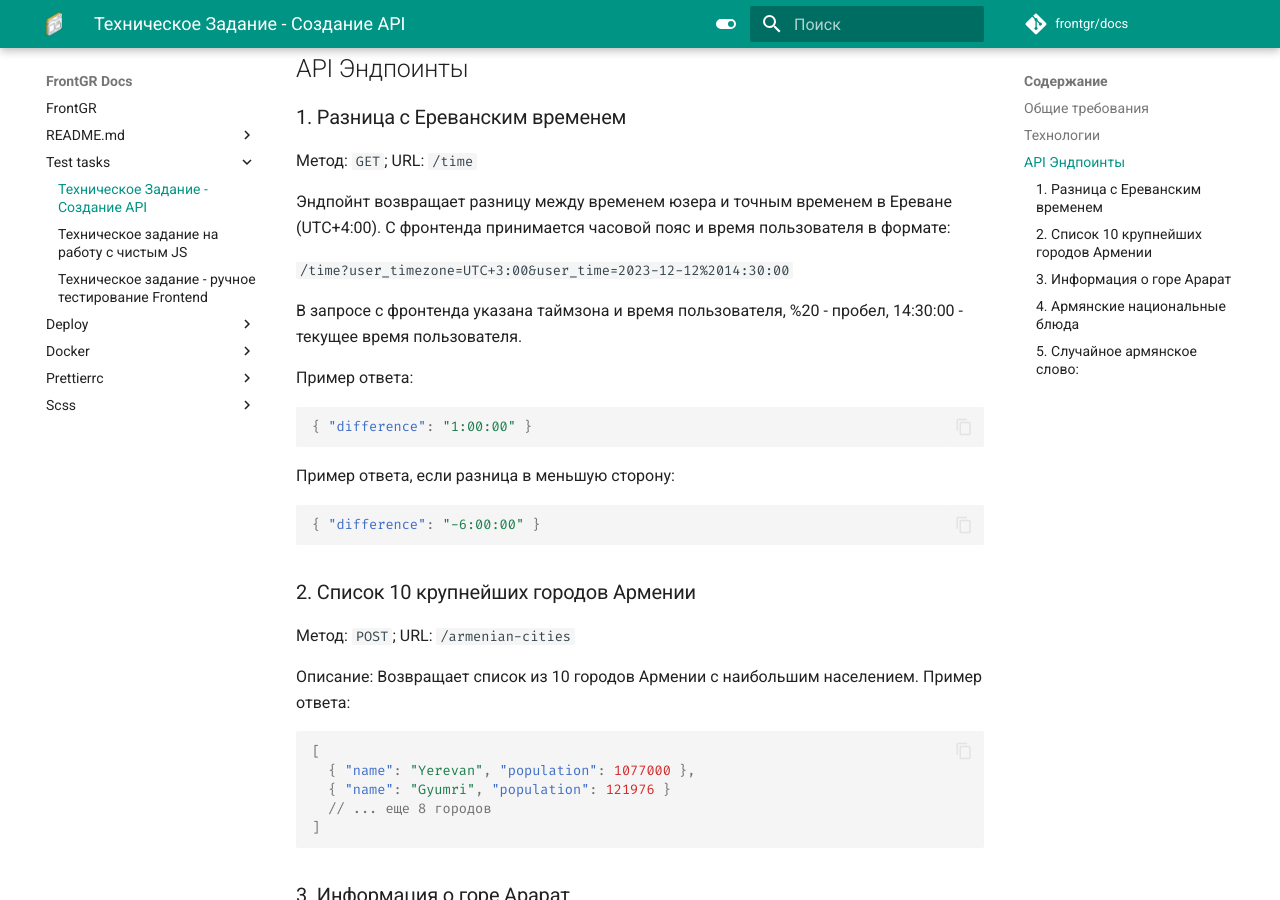
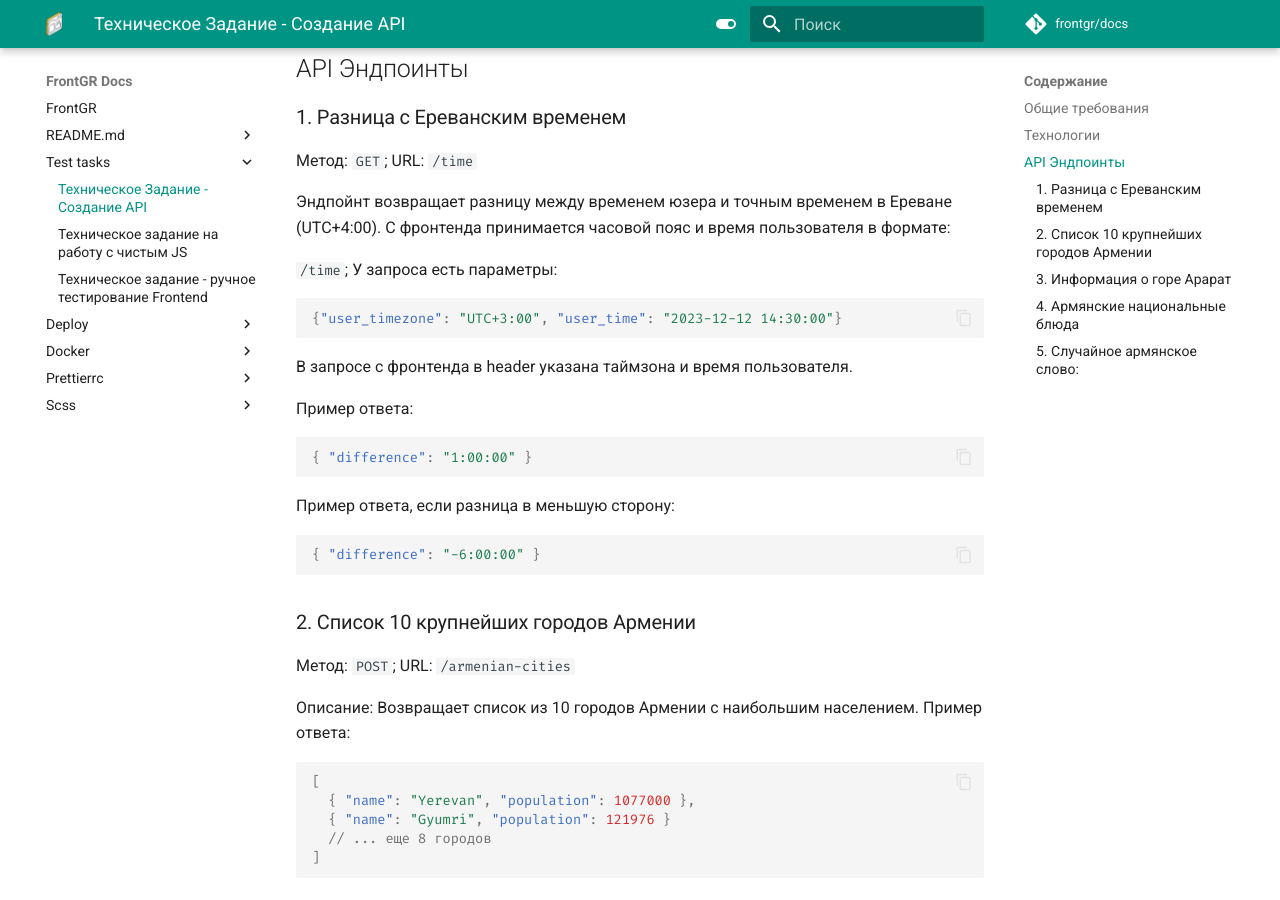
Before and after one commit to frontgr/docs, an MkDocs documentation site: the page built from docs/Test tasks/backend.md, in a window 1280 px wide and 900 px high, scrolled down 558 px. Built offline with MkDocs 1.6.1 and Material for MkDocs 9.7.7, drawn with Linux system fonts in a browser that asks for light colours; comment, search, counter and statistics services are not loaded.

Commit message:
docs(fix): Add to js tech task GET parameters

````diff
--- a/docs/Test tasks/backend.md
+++ b/docs/Test tasks/backend.md
@@ -22,9 +22,12 @@
 
 Эндпойнт возвращает разницу между временем юзера и точным временем в Ереване (UTC+4:00). С фронтенда принимается часовой пояс и время пользователя в формате:
 
-`/time?user_timezone=UTC+3:00&user_time=2023-12-12%2014:30:00`
+`/time`; У запроса есть параметры:
+```json
+{"user_timezone": "UTC+3:00", "user_time": "2023-12-12 14:30:00"}
+```
 
-В запросе с фронтенда указана таймзона и время пользователя, %20 - пробел, 14:30:00 - текущее время пользователя.
+В запросе с фронтенда в header указана таймзона и время пользователя.
 
 Пример ответа:
 
````
